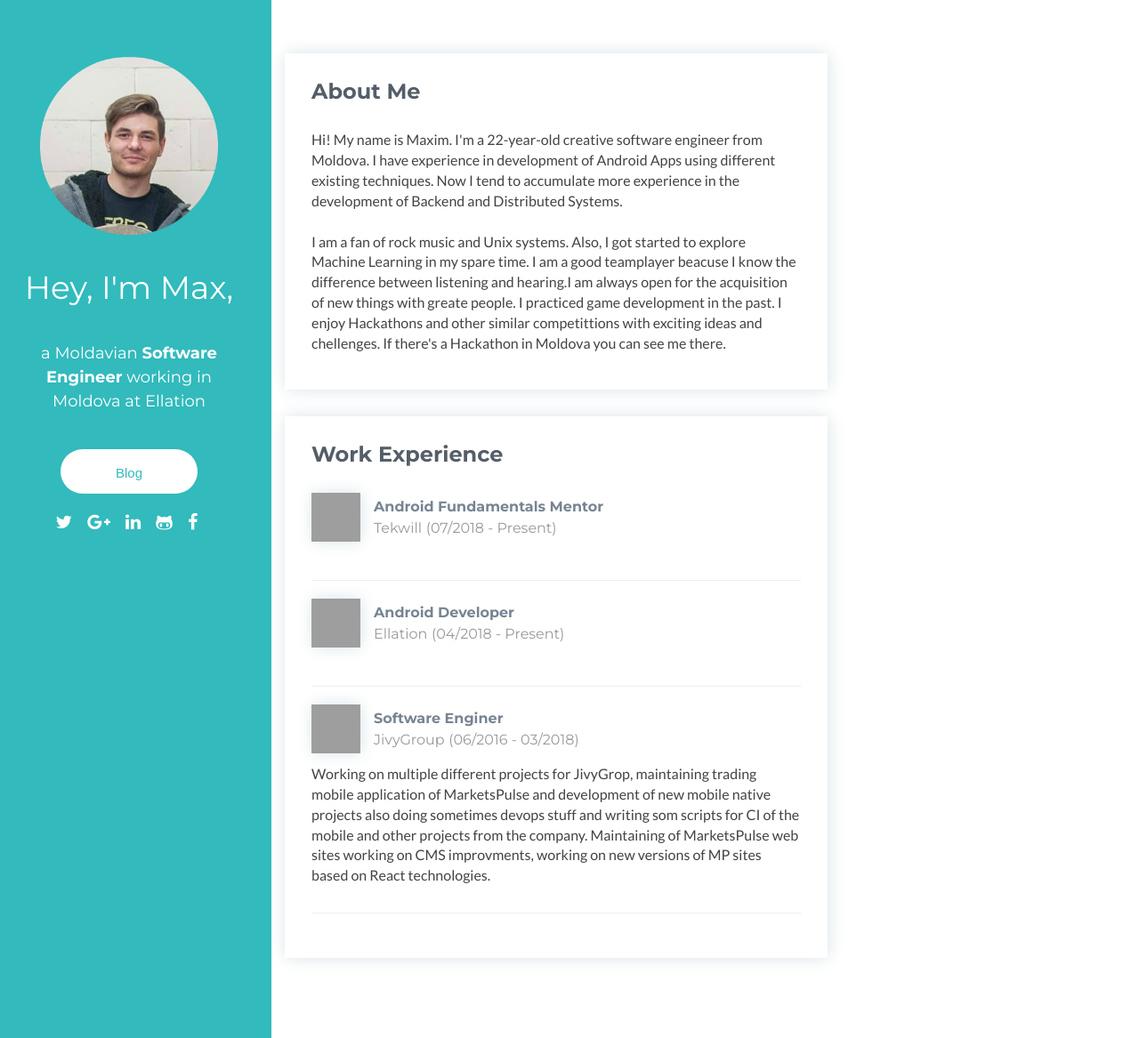
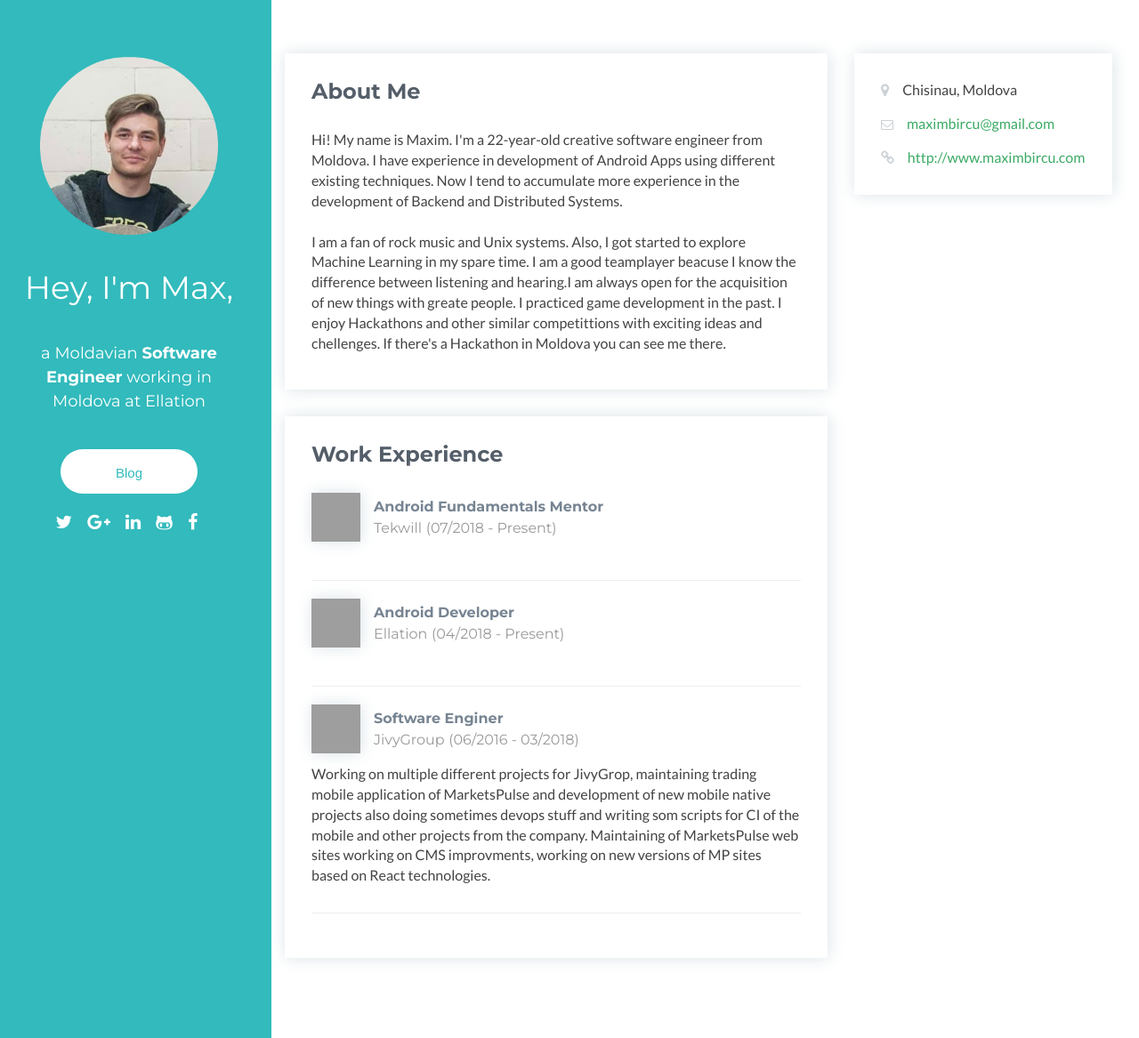
Before and after one commit to maximbircu/maximbircu.github.io, a Jekyll site: the page built from index.html, in a window 1280 px wide. Shown: the whole page at 89% size. Built offline with Jekyll 4.4.1, drawn with Linux system fonts in a browser that asks for light colours; grey boxes are pictures that could not be loaded.

Commit message:
Implement contacts card

```diff
--- /dev/null
+++ b/_data/cards/contacts.yaml
@@ -0,0 +1,3 @@
+location: "Chisinau, Moldova"
+email: "maximbircu@gmail.com"
+website: "http://www.maximbircu.com"
--- /dev/null
+++ b/_includes/cards/contacts.html
@@ -0,0 +1,12 @@
+<aside class="info aside section">
+    <div class="section-inner">
+        <h2 class="heading sr-only">Basic Information</h2>
+        <div class="content">
+            <ul class="list-unstyled">
+                <li><i class="fa fa-map-marker"></i><span class="sr-only">Location:</span>{{ site.data.cards.contacts.location }}</li>
+                <li><i class="fa fa-envelope-o"></i><span class="sr-only">Email:</span><a href="mailto:{{ site.data.cards.contacts.email }}">{{ site.data.cards.contacts.email }}</a></li>
+                <li><i class="fa fa-link"></i><span class="sr-only">Website:</span><a href="#">{{ site.data.cards.contacts.website }}</a></li>
+            </ul>
+        </div>
+    </div>
+</aside>
--- a/index.html
+++ b/index.html
@@ -6,8 +6,11 @@ buttonUrl: blog.html
 <div class="sections-wrapper col-lg-9 col-md-8 col-sm-12">
     <div class="row">
         <div class="primary col-lg-8 col-md-7 col-sm-12 col-xs-12">
-          {% include cards/about-me.html %}
-          {% include cards/work-experience.html %}
+            {% include cards/about-me.html %}
+            {% include cards/work-experience.html %}
+        </div>
+        <div class="secondary col-lg-4 col-md-5 col-sm-12 col-xs-12">
+            {% include cards/contacts.html %}
         </div>
     </div>
 </div>
```
